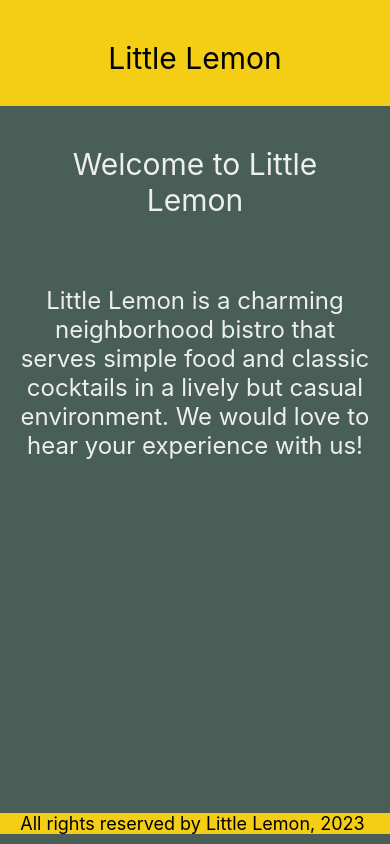
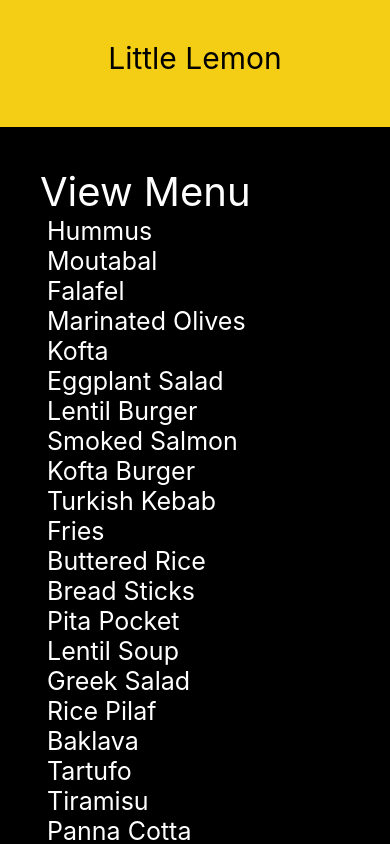
Before and after one commit to joewhocodes/LittleLemon, a React Native app: screen / in a window 390 px wide. Built offline with nearby package versions, Linux system fonts and the light colour scheme.

Commit message:
add menu items component with scrollview

```diff
--- a/App.js
+++ b/App.js
@@ -2,6 +2,7 @@
 import Header from './components/Header';
 import Footer from './components/Footer';
 import WelcomeScreen from './WelcomeScreen';
+import MenuItems from './components/MenuItems';
 
 export default function App() {
 	return (
@@ -13,10 +14,8 @@
 				}}
 			>
 				<Header />
-				<WelcomeScreen />
-			</View>
-			<View style={{ backgroundColor: '#495E57' }}>
-				<Footer />
+                <MenuItems />
+                {/* <WelcomeScreen /> */}
 			</View>
 		</>
 	);
--- /dev/null
+++ b/components/MenuItems.tsx
@@ -0,0 +1,30 @@
+import React from 'react';
+
+import { View, Text, ScrollView } from 'react-native';
+
+const menuItemsToDisplay = [
+	' Hummus \n Moutabal \n Falafel \n Marinated Olives \n Kofta \n Eggplant Salad \n Lentil Burger \n Smoked Salmon \n Kofta Burger \n Turkish Kebab \n Fries \n Buttered Rice \n Bread Sticks \n Pita Pocket \n Lentil Soup \n Greek Salad \n Rice Pilaf \n Baklava \n Tartufo \n Tiramisu \n Panna Cotta',
+];
+
+const MenuItems = () => {
+	return (
+		<View style={{ flex: 0.85 }}>
+			<ScrollView
+				style={{
+					paddingHorizontal: 40,
+					paddingVertical: 40,
+					backgroundColor: 'black',
+
+				}}
+                indicatorStyle='white'
+			>
+				<Text style={{ color: 'white', fontSize: 40 }}>View Menu</Text>
+                <Text style={{ color: 'white', fontSize: 25 }}>
+                    {menuItemsToDisplay}
+                </Text>
+			</ScrollView>
+		</View>
+	);
+};
+
+export default MenuItems;
```
